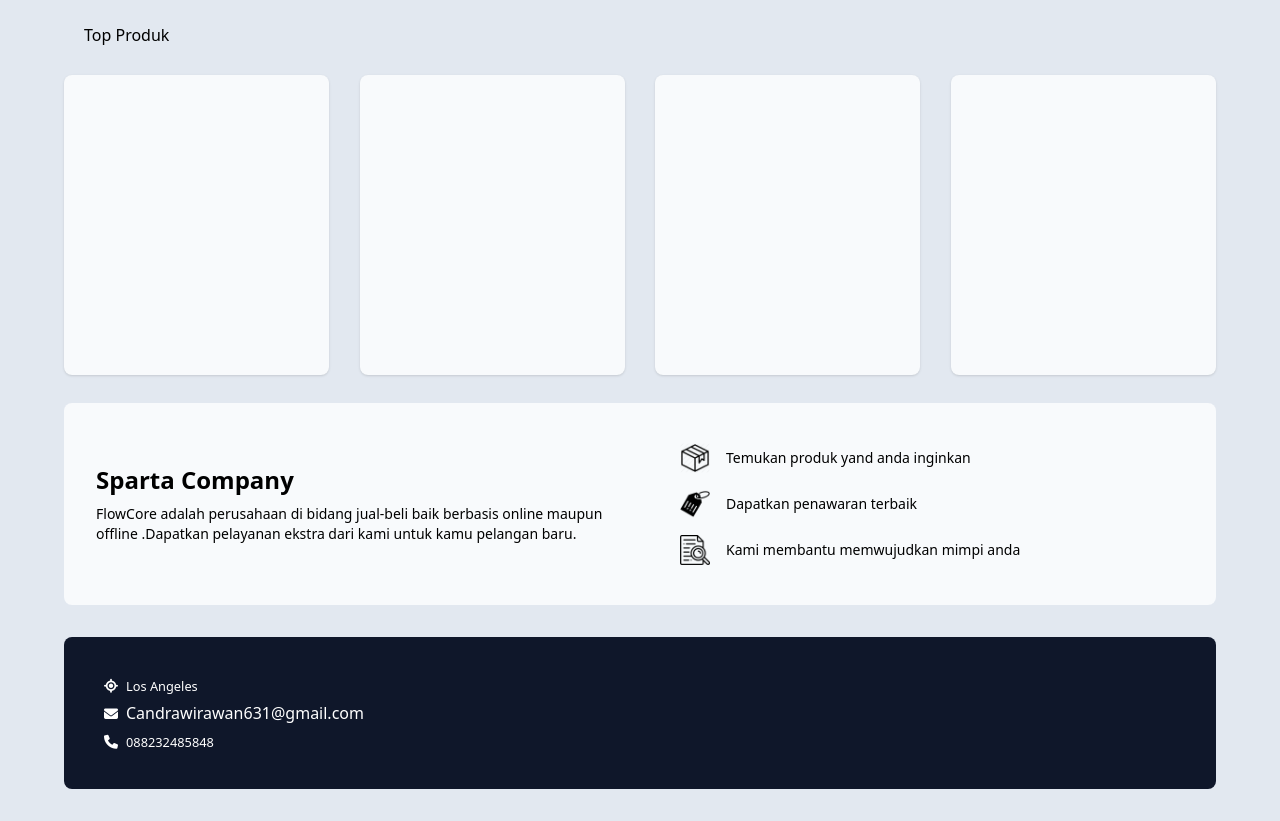
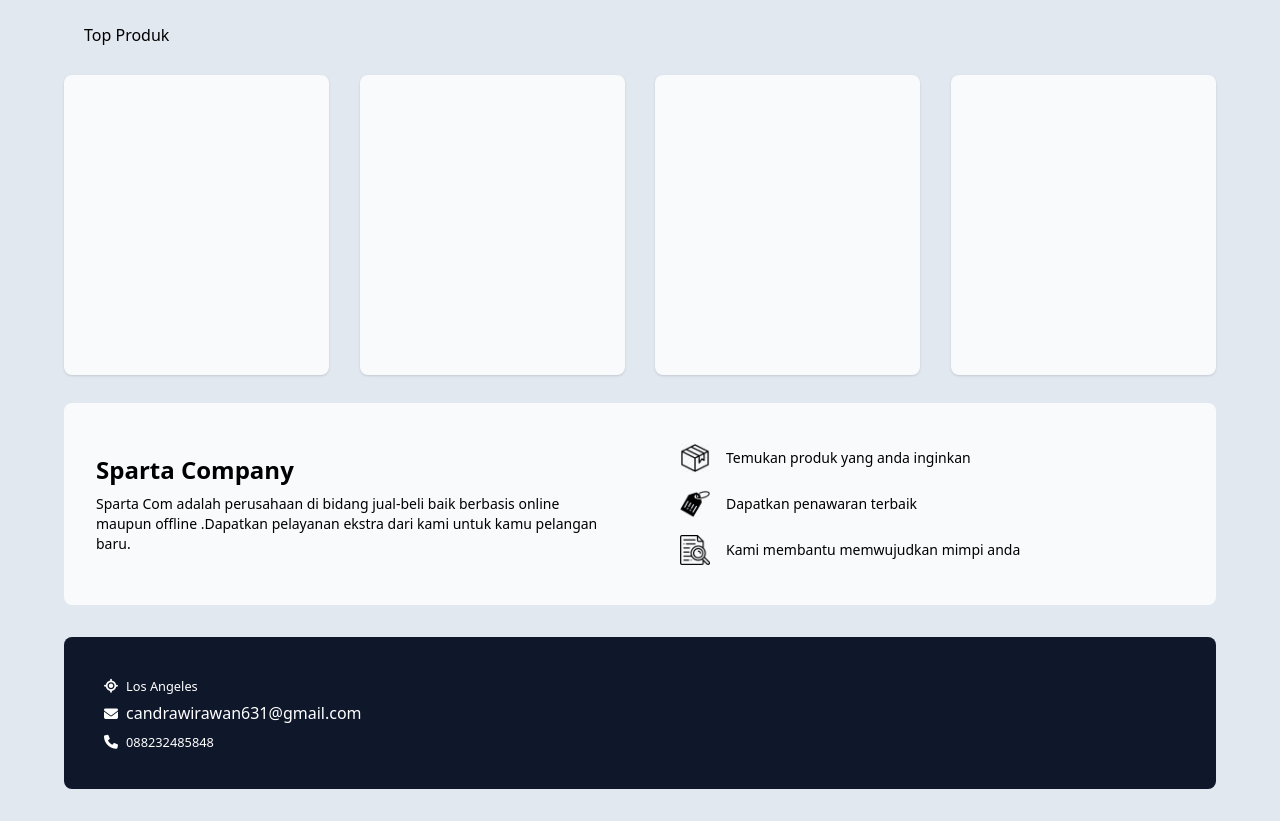
Before and after one commit to candra567/sparta-com.github.io, a website: page index.html in a window 1280 px wide. Shown: the part 937-1758 px from the top of the page. Drawn offline with Linux system fonts and the light colour scheme; no server answers.

Commit message:
perbaiki ejaan

```diff
--- a/index.html
+++ b/index.html
@@ -108,11 +108,11 @@
         <section class="w-full my-5 bg-slate-50 rounded-lg flex md:flex-nowrap flex-wrap" id="about">
              <div class="md:w-1/2 w-full p-8 flex flex-col justify-center">
                  <h1 class="mb-2 font-bold text-2xl">Sparta Company</h1>
-                 <p class="text-sm font-sans">FlowCore adalah perusahaan di bidang jual-beli baik berbasis online maupun offline .Dapatkan pelayanan ekstra dari kami untuk kamu pelangan baru.</p>
+                 <p class="text-sm font-sans">Sparta Com  adalah perusahaan di bidang jual-beli baik berbasis online maupun offline .Dapatkan pelayanan ekstra dari kami untuk kamu pelangan baru.</p>
              </div>
              <div class="md:w-1/2 w-full p-8 ">
                  <ul class="h-full flex-col flex justify-center">
-                     <li class="flex items-center space-x-2 my-2"><img src="assets/img/product.png" width="30px" height="30px" class="mx-2"> <p class="text-sm">Temukan produk yand anda inginkan</p></li>
+                     <li class="flex items-center space-x-2 my-2"><img src="assets/img/product.png" width="30px" height="30px" class="mx-2"> <p class="text-sm">Temukan produk yang anda inginkan</p></li>
 
                      <li class="flex items-center space-x-2 my-2"><img src="assets/img/price.png" width="30px" height="30px" class="mx-2"> <p class="text-sm">Dapatkan penawaran terbaik</p></li>
 
@@ -123,16 +123,16 @@
         <footer class="w-full bg-slate-900 p-8 rounded-lg my-8 flex items-center ">
             <ul class="text-white ">
                 <li class="my-1"><span class="fa-solid fa-location mx-2 text-sm"></span><small>Los Angeles</small></li>
-                <li class="my-1"><span class="fa-solid fa-envelope mx-2 text-sm"></span><a href="">Candrawirawan631@gmail.com</a></li>
+                <li class="my-1"><span class="fa-solid fa-envelope mx-2 text-sm"></span><a href="">candrawirawan631@gmail.com</a></li>
                 <li class="my-1"><span class="fa-solid fa-phone mx-2 text-sm"></span><small>088232485848</small></li>
             </ul>
         </footer>
     </main>
     <!-- modal -->
-    <div class="w-full fixed z-[50] top-0 left-0 right-0 bottom-0 bg-[rgba(0,0,0,0.5)]" id="modal">
+    <div class="w-full fixed z-[50] min-h-[700px] overflow-y-auto top-0 left-0 right-0 bottom-0 bg-[rgba(0,0,0,0.5)]" id="modal">
         <div class="md:w-[55%] mx-auto my-5 w-[90%]  rounded-lg bg-slate-50">
             <div class="w-full p-3"><button type="button" id="close-modal"><span class="fa-solid fa-close"></span></button></div>
-            <div class="w-full p-5" id="modal-body">
+            <div class="w-full p-5 " id="modal-body">
             <p class="my-3 mx-5">Loading......</p>
 
             </div>
```
Also changed, not shown: product.html (+1 -1 lines), assets/tw/app.css.
